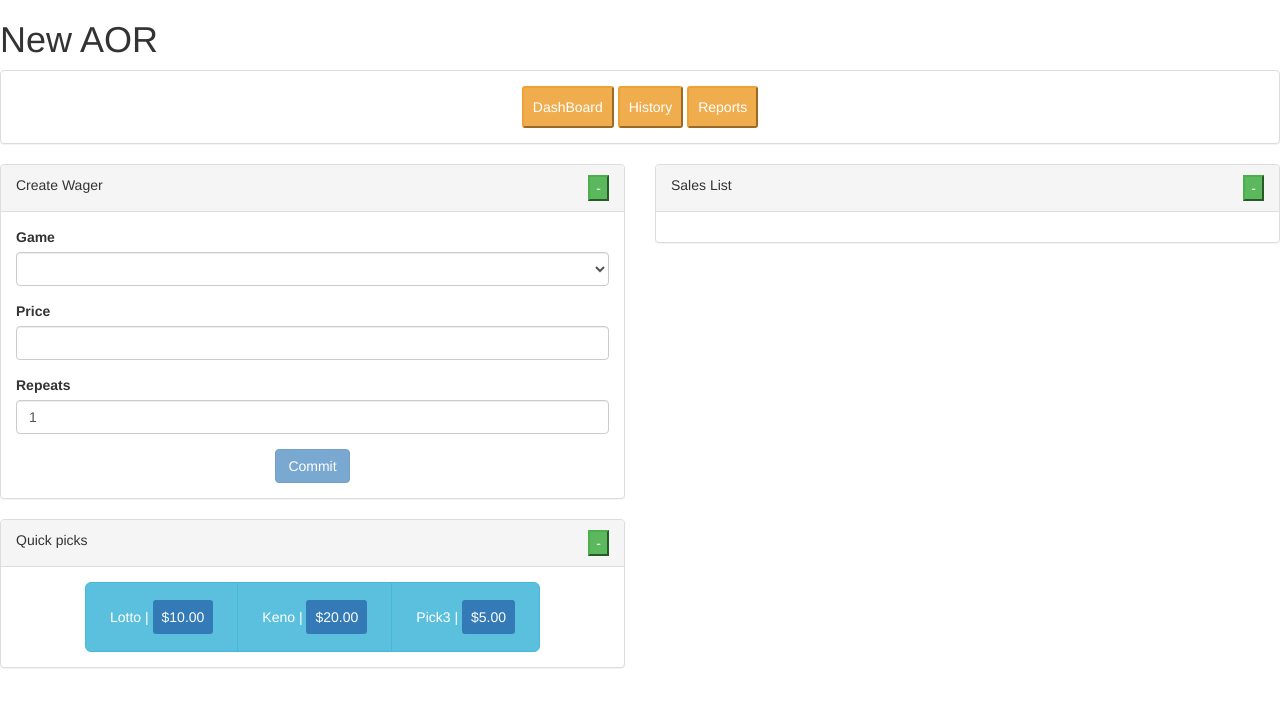
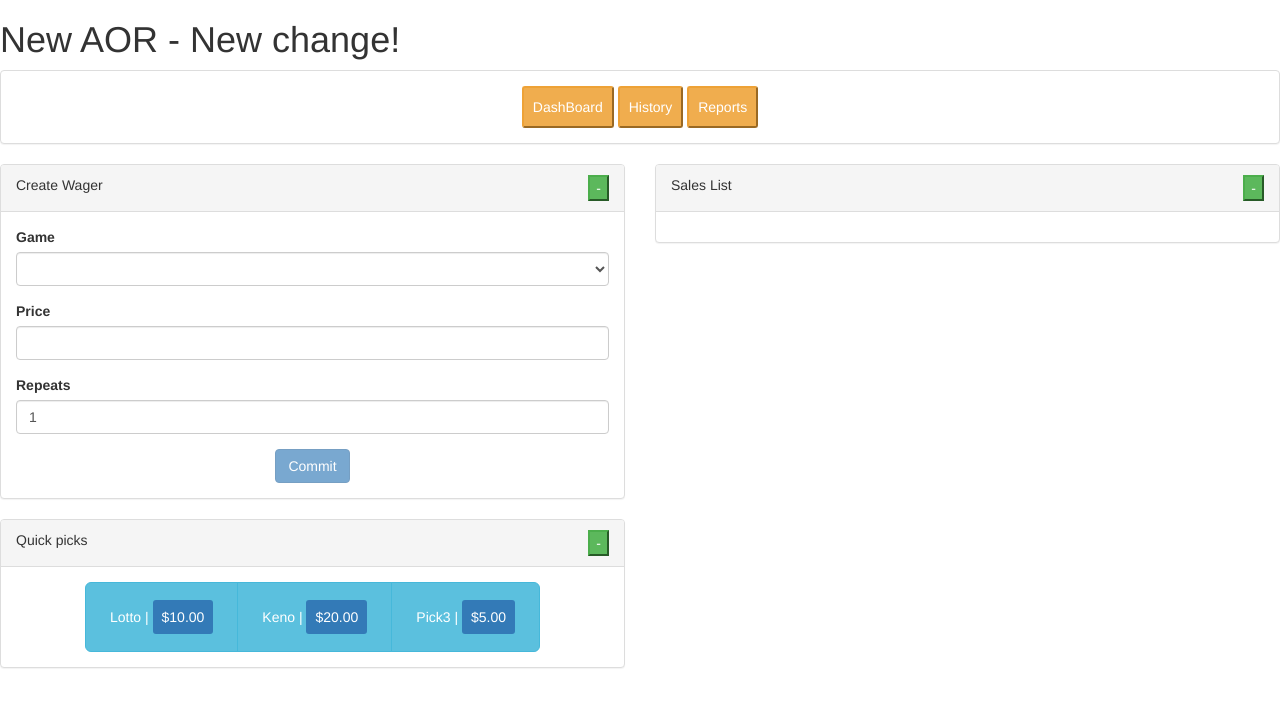
Before and after one commit to soulrush/Baseline-Dev, a plain HTML site: page app/src/index.html in a window 1280 px wide. Drawn offline with nearby package versions, Linux system fonts and the light colour scheme.

Commit message:
Ne change in title
now it says new!

```diff
--- a/app/src/index.html
+++ b/app/src/index.html
@@ -8,7 +8,7 @@
 
   <body>
 
-    <h1>New AOR</h1>
+    <h1>New AOR - New change!</h1>
 
     <div ng-app="wageringApp" ng-controller="MainCtrl as mainCtrl">
       <div class="text-center panel panel-default">
```
